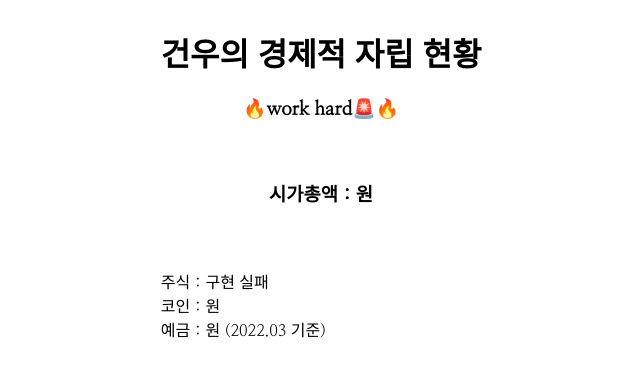
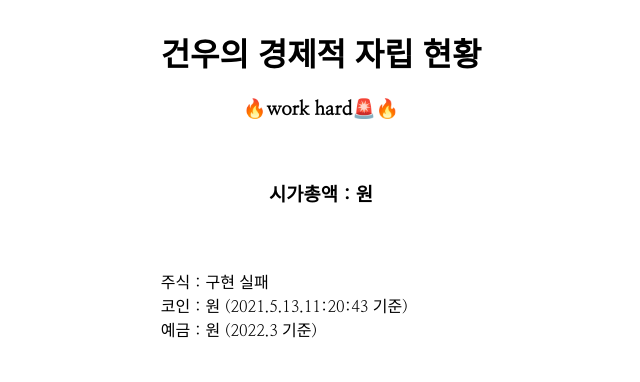
Before and after one commit to gonudayo/personal-website-netlify, a plain HTML site: page index.html in a window 1280 px wide. Shown: the top 382 px of the page, without its empty margins (319-959 px from the left). Drawn offline with nearby package versions, Linux system fonts and the light colour scheme; no server answers.

Commit message:
add time

```diff
--- a/index.html
+++ b/index.html
@@ -1,12 +1,9 @@
 <!DOCTYPE html>
 <html lang="en">
-
 <head>
-
-    <meta charset="utf-8" />
-    <meta http-equiv="X-UA-Compatible" content="IE=edge" />
+<meta charset="utf-8"/>
+<meta http-equiv="X-UA-Compatible" content="IE=edge"/>
 <script src="//code.jquery.com/jquery-1.11.3.min.js"></script>
-
 <script>
     function comma(str) {
         str = String(str);
@@ -14,27 +11,31 @@
     }
     var coin_volume = 3500;
     var deposit_volume = 6000000;
-        $(function() {
+    $(function () {
         $.ajax({
             url: "https://api.upbit.com/v1/ticker?markets=KRW-TRX",
             dataType: "json",
-                success: function(data) {
-                    $.each(data, function(index, item) {
+            success: function (data) {
+                $.each(data, function (index, item) {
                     var trx = Math.floor(item.trade_price * coin_volume);
                     document.getElementById('total').innerHTML = comma(trx + deposit_volume);
                     document.getElementById('coin').innerHTML = comma(trx);
                     document.getElementById('deposit').innerHTML = comma(deposit_volume);
                     var goal = (trx + deposit_volume) / 100000;
                     document.getElementsByTagName('progress')[0].value = goal.toFixed(2);
-                        document.getElementsByTagName('b')[0].innerText = goal.toFixed(2) + '%';
+                    document.getElementsByTagName('b')[0].innerText = ' ' + goal.toFixed(2) + '%';
                 })
             }
         })
     })
+    var now = new Date(); // 현재 날짜 및 시간
+    document.getElementsByTagName('now1')[0].innerText = now.getFullYear();
+    function time() {
+        var time = new Date(); // 시간받기위해서 new date
+        document.getElementById("now").innerHTML = time.getFullYear() + "." + time.getMonth() + "." + time.getDate() + "." + time.getHours() + ":" + time.getMinutes() + ":" + time.getSeconds();
+    }
 </script>
-
-
-    <meta name="viewport" content="width=device-width, initial-scale=1" />
+<meta name="viewport" content="width=device-width, initial-scale=1"/>
 <title>건우의 경제적 자립 현황</title>
 <link rel="preconnect" href="https://fonts.gstatic.com">
 <link href="https://fonts.googleapis.com/css2?family=Nanum+Myeongjo&display=swap" rel="stylesheet">
@@ -45,10 +46,8 @@
 </style>
 <link rel="alternate icon" class="js-site-favicon" type="image/png" href="https://gunwoo.netlify.app/favicon.png">
 <link rel="stylesheet" href="style.css">
-
 </head>
-
-<body>
+<body onload="time()">
 <div class="wrapper">
 	<div class="content">
 		<div class="center">
@@ -60,38 +59,31 @@
 		</div>
 		<br>
 		<span>
-                주식 :
-                <span>
+		주식 : <span>
 		</span>
-                구현 실패
-            </span>
+		구현 실패 </span>
 		<br>
 		<span>
-                코인 :
-                <span id="coin">
+		코인 : <span id="coin">
 		</span>
-                원
-            </span>
+		원 (<span id="now">
+		</span> 기준) </span>
 		<br>
 		<span>
-                예금 :
-                <span id="deposit">
+		예금 : <span id="deposit">
 		</span>
-                원 (2022.03 기준)
-            </span>
+		원 (2022.3 기준) </span>
 		<br>
 		<br>
 		<br>
 		<details>
 		<summary>현재 목표</summary>
 		<h4>
-                    자취 생활 예산 1000만원
-                </h4>
+		자취 생활 예산 1000만원 </h4>
 		<progress value="0" max="100"></progress><b></b>
 		</details>
 		<div class="center">
 			<img src="https://gunwoo.netlify.app/goldbar.jpg" width="320" height="320">
-
 		</div>
 	</div>
 </div>
@@ -99,10 +91,7 @@
 <div class="footer">
 	<a class="black-link post-link-layout" href="https://velog.io/@gonudayo/2.%EC%99%84%EC%84%B1" target='_blank'>
 	<h3>
-        velog
-    </h3>
+	velog </h3>
 	</a>
-
 </div>
-
 </html>
```
Lines whose indentation alone changed are shown as unchanged.
